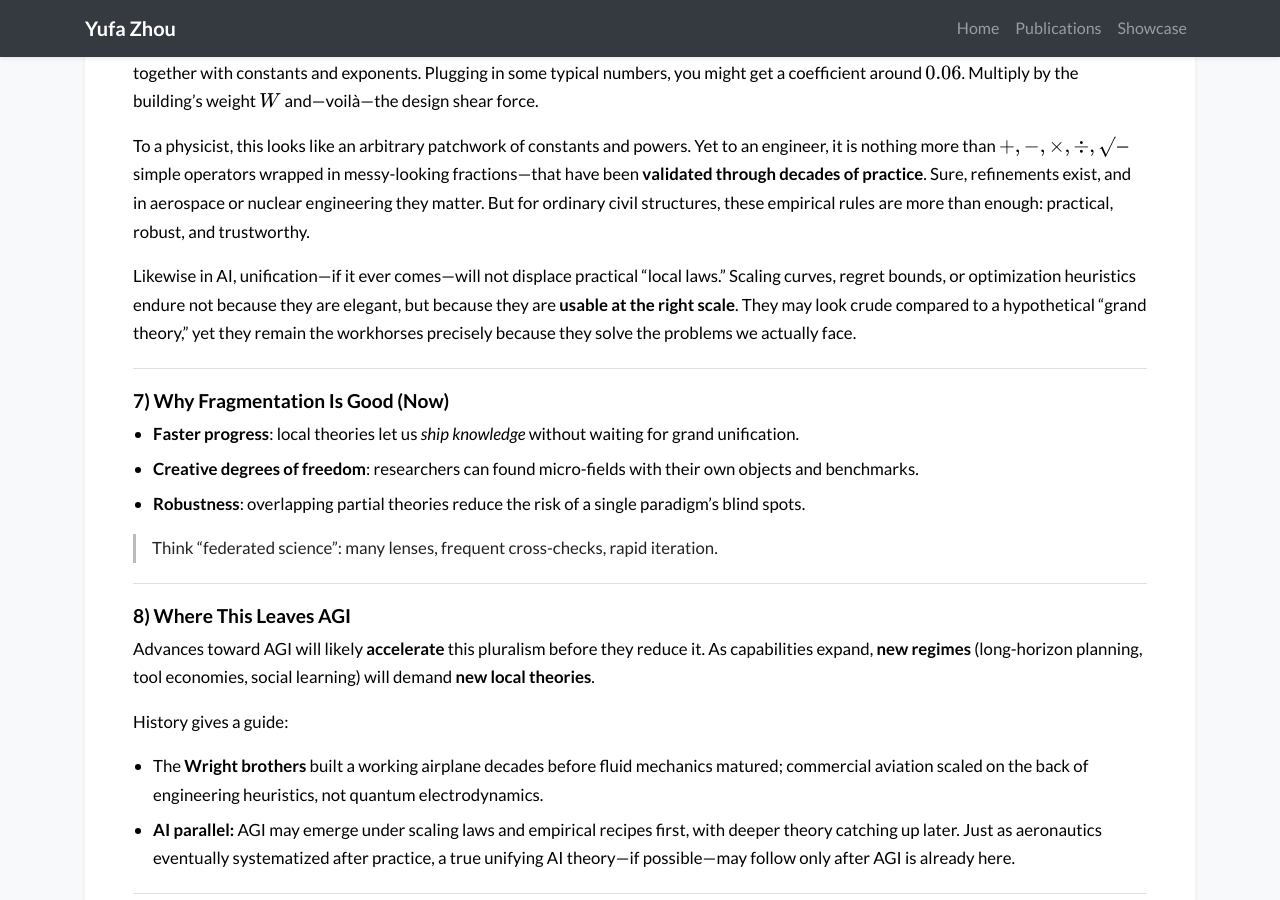
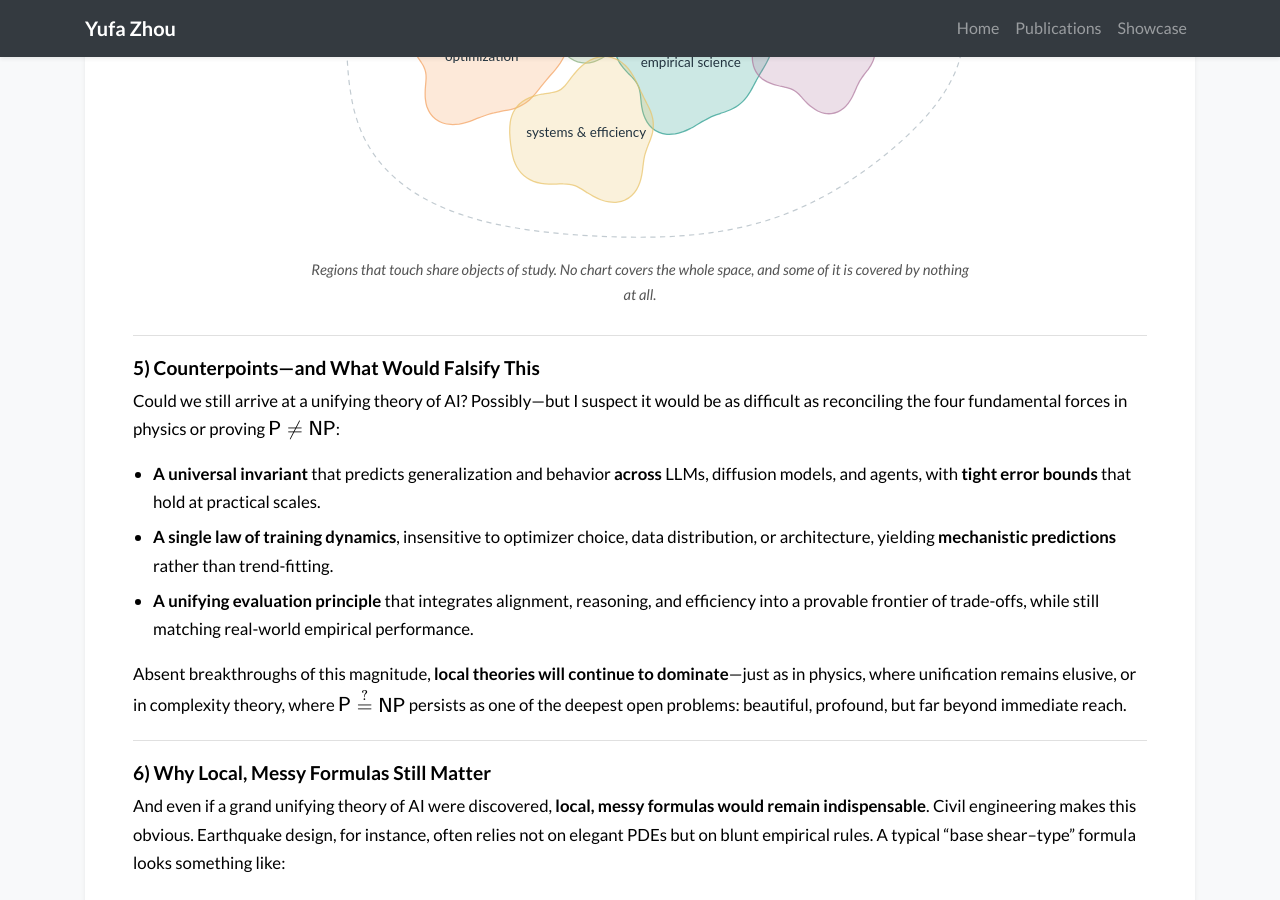
Before and after one commit to MasterZhou1/MasterZhou1.github.io, a Jekyll site: the page built from articles/ai_theory_future.md, in a window 1280 px wide and 900 px high, scrolled down 2278 px. Built offline with Jekyll 4.4.1, drawn with Linux system fonts in a browser that asks for light colours; nearby versions of some CDN libraries; a style sheet for code colours, icons or effects is not loaded; some of the changed text lies outside the part shown.

Commit message:
Add diagrams to the theory, benchmark, and compression essays.
Each figure is framed tight to its content so it renders at the full
column width rather than shrinking to fit padding inside the viewBox.

Co-authored-by: Cursor <cursoragent@cursor.com>

```diff
--- a/articles/ai_theory_future.md
+++ b/articles/ai_theory_future.md
@@ -34,6 +34,11 @@ Three structural forces keep AI theory plural:
 
 **Outcome:** a **pluralistic ecosystem** of theories, each valid in its operating region.
 
+<figure class="article-figure">
+  <img src="{{ '/assets/images/articles/scale-regimes.svg' | relative_url }}" alt="Seven local theories drawn as horizontal bands, each spanning the range of scale over which it has bite. The bands overlap at their edges and none spans the whole axis.">
+  <figcaption>Each theory has bite over a range of scale and not far beyond it. No band spans the whole axis.</figcaption>
+</figure>
+
 ---
 
 ### 3) Analogies That Actually Map
@@ -59,6 +64,11 @@ Three structural forces keep AI theory plural:
 - **Agents**: planning priors, tool-use formalisms, self-consistency dynamics, multi-agent incentives.
 
 Each speaks a completely **different language**; together they form a growing **atlas of intelligence**.
+
+<figure class="article-figure">
+  <img src="{{ '/assets/images/articles/atlas.svg' | relative_url }}" alt="Overlapping regions, each labelled with a subfield, partially cover a dashed outline representing the space of intelligence, leaving gaps.">
+  <figcaption>Regions that touch share objects of study. No chart covers the whole space, and some of it is covered by nothing at all.</figcaption>
+</figure>
 
 ---
 
```
Also changed, not shown: articles/complexity-compression.md (+10 -0 lines), articles/unbenchmarkable.md (+5 -0 lines), assets/images/articles/atlas.svg (added), assets/images/articles/benchmark-frontier.svg (added), assets/images/articles/closure.svg (added), assets/images/articles/rg-flow.svg (added), assets/images/articles/scale-regimes.svg (added), assets/images/articles/trajectories.svg.
